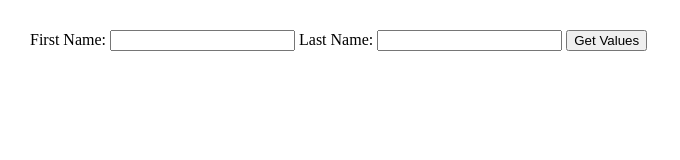
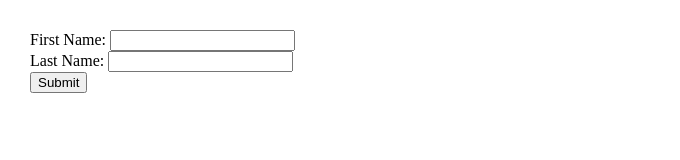
Before and after one commit to acciojob/form-login-Rajusudha, a website: page main.html in a window 1280 px wide. Shown: the whole page, without its empty margins (0-680 px from the left). Drawn offline with Linux system fonts and the light colour scheme.

Commit message:
created a submission

```diff
--- a/main.html
+++ b/main.html
@@ -14,12 +14,12 @@
 <body>
 	  <form id="nameForm">
     <label for="firstName">First Name:</label>
-    <input type="text" id="firstName" name="firstName" required>
+    <input type="text" id="firstName" name="firstName" required><br>
 
     <label for="lastName">Last Name:</label>
-    <input type="text" id="lastName" name="lastName" required>
+    <input type="text" id="lastName" name="lastName" required><br>
 
-    <button type="button" onclick="getFormValues()">Get Values</button>
+    <button type="button" onclick="getFormValues()">Submit</button>
   </form>
     <script type="text/javascript" src="./script.js">
 </script>
```
